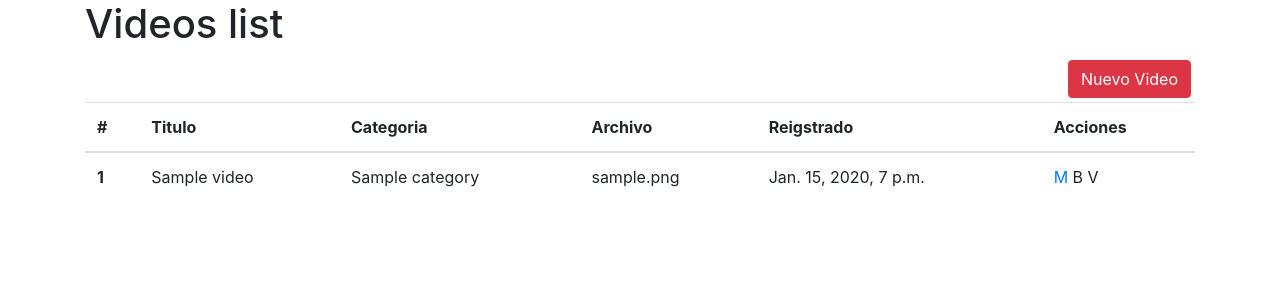
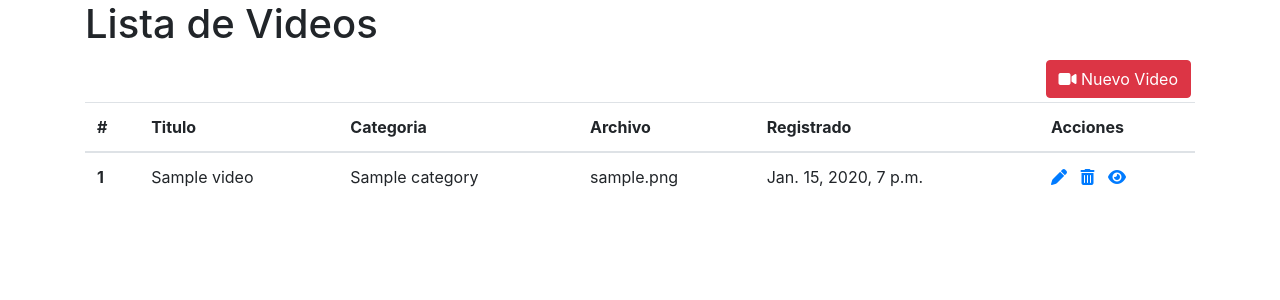
Before and after one commit to armageAR/PendriveVideoGenerator, a Django app: page /videos/ in a window 1280 px wide. Shown: the part 56-356 px from the top of the page. Run offline with Django 3.2, Linux system fonts and the light colour scheme; tables that the repository leaves empty hold one stand-in row (values such as "Sample post"); some libraries are stand-ins or nearby versions.

Commit message:
fontawesome added

```diff
--- a/app/templates/base.html
+++ b/app/templates/base.html
@@ -11,9 +11,10 @@
 
     {# Cargamos la librería #}
     {% load bootstrap4 %}
-
     {# CSS Bootstrap #}
     {% bootstrap_css %}
+
+    <script src="https://kit.fontawesome.com/f0c7f667ac.js"></script>
   </head>
   <body>
     {% include 'include/navbar.html' %}
--- a/app/videos/templates/videos/list.html
+++ b/app/videos/templates/videos/list.html
@@ -1,9 +1,7 @@
 {% extends 'base.html' %} {% block content %}
 
-<h1>Videos list</h1>
-<a href="{% url 'video-create' %}" class="btn btn-danger m-1 float-right"
-  >Nuevo Video</a
->
+<h1>Lista de Videos</h1>
+<a href="{% url 'video-create' %}" class="btn btn-danger m-1 float-right"><i class="fas fa-video"></i> Nuevo Video</a>
 <div class="table-responsive">
   <table class="table">
     <thead>
@@ -12,7 +10,7 @@
         <th scope="col">Titulo</th>
         <th scope="col">Categoria</th>
         <th scope="col">Archivo</th>
-        <th scope="col">Reigstrado</th>
+        <th scope="col">Registrado</th>
         <th scope="col">Acciones</th>
       </tr>
     </thead>
@@ -24,7 +22,11 @@
         <td>{{ obj.category }}</td>
         <td>{{ obj.videoFile }}</td>
         <td>{{ obj.created_at }}</td>
-        <td><a href="{% url 'video-update' obj.id %}">M</a> B V</td>
+        <td>
+          <a href="{% url 'video-update' obj.id %}"><i class="fas fa-pen"></i></a>&nbsp;&nbsp;
+          <a href="#"><i class="fas fa-trash-alt"></i></a>&nbsp;&nbsp;
+          <a href="#"><i class="fas fa-eye"></i></a>
+        </td>
       </tr>
       {% endfor %}
     </tbody>
```
